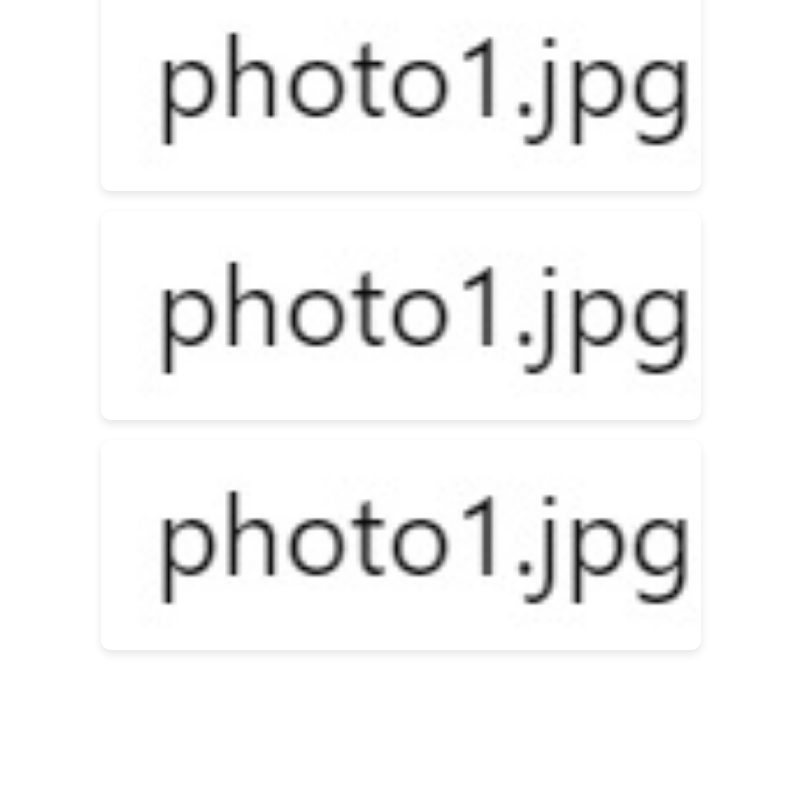
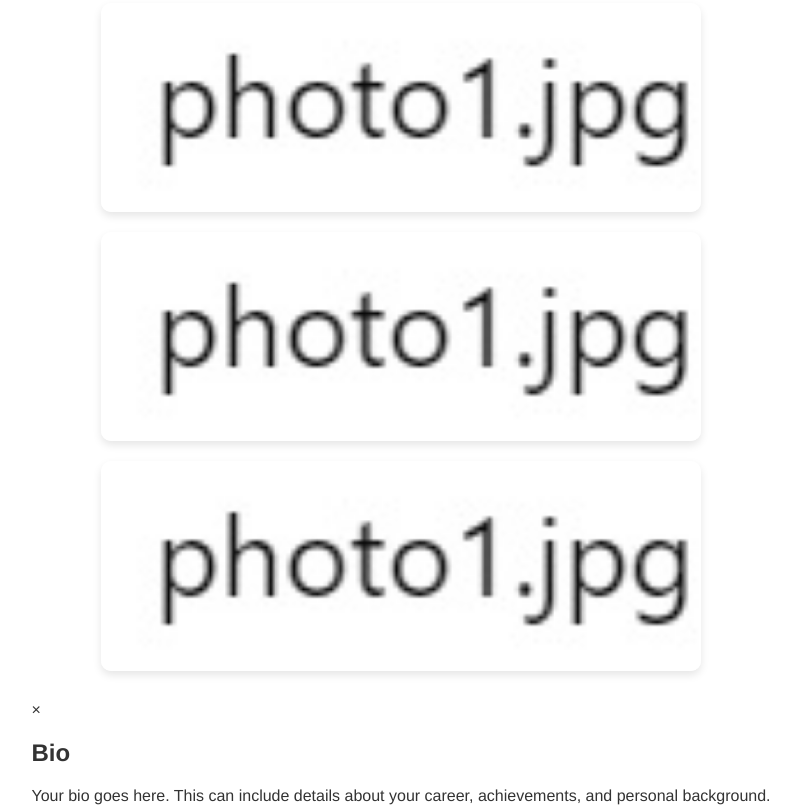
Before and after one commit to ty-prog/photo-gallery_new, a plain HTML site: page index.html in a window 1280 px wide. Shown: the part 822-1627 px from the top of the page, without its empty margins (239-1039 px from the left). Before the commit the page ends 1502 px from the top, so only its background shows below. Drawn offline with Linux system fonts and the light colour scheme; files whose address does not match are found by name.

Commit message:
Update index.html

```diff
--- a/index.html
+++ b/index.html
@@ -9,6 +9,7 @@
 <body>
     <header>
         <h1>Photo Gallery</h1>
+        <button id="showBioButton">Show Bio</button>
     </header>
     <main class="gallery">
         <img src="images/photo1.jpg" alt="Photo 1">
@@ -21,5 +22,13 @@
     <footer>
         <p>&copy; 2024 Your Name. All rights reserved.</p>
     </footer>
+    <div id="bioModal" class="modal">
+        <div class="modal-content">
+            <span class="close">&times;</span>
+            <h2>Bio</h2>
+            <p>Your bio goes here. This can include details about your career, achievements, and personal background.</p>
+        </div>
+    </div>
+    <script src="script.js"></script>
 </body>
 </html>
```
